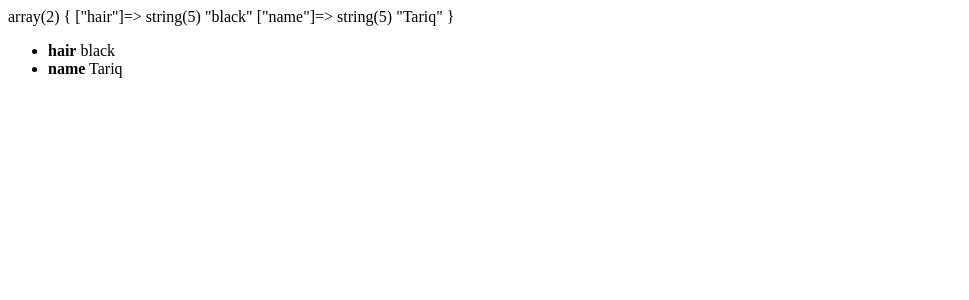
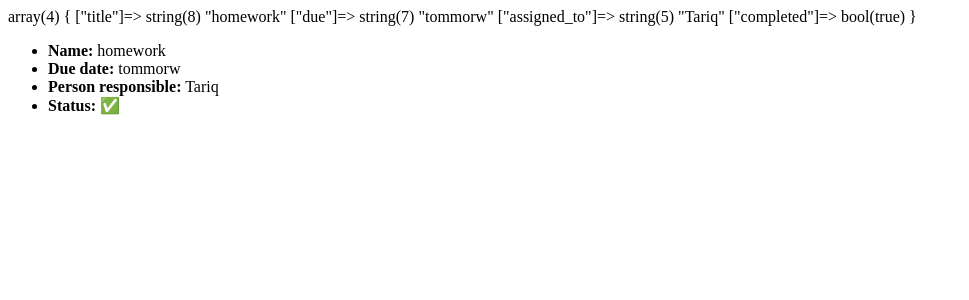
Before and after one commit to Tea2Jay/php_garage, a PHP site: page / in a window 1280 px wide. Shown: the top 300 px of the page, without its empty margins (0-969 px from the left). Run offline with PHP 8.4, Linux system fonts and the light colour scheme.

Commit message:
changed the array to 'task', adding conditional

```diff
--- a/index.php
+++ b/index.php
@@ -1,13 +1,15 @@
 <?php
 
-$person = [
-    'age' => 20,
-    'hair' => 'black'
+$task = [
+    'title' => 'homework',
+    'due' => 'tommorw',
+    'assigned_to' => 'Tariq',
+    'completed' => true
+
 ];
 
-$person['name'] = 'Tariq';
-unset($person['age']);
-var_dump($person);
+
+var_dump($task);
 //die();
 
 require 'index.view.php';
--- a/index.view.php
+++ b/index.view.php
@@ -8,9 +8,24 @@
 
 <body>
     <ul>
-        <?php foreach ($person as $key => $feature) : ?>
-            <li><strong><?= $key ?></strong> <?= $feature ?></li>
-        <?php endforeach ?>
+        <li>
+            <strong>Name:</strong> <?= $task['title'] ?>
+        </li>
+        <li>
+            <strong>Due date:</strong> <?= $task['due'] ?>
+        </li>
+        <li>
+            <strong>Person responsible:</strong> <?= $task['assigned_to'] ?>
+        </li>
+        <li>
+            <strong>Status:</strong>
+            <?php if ($task['completed']) : ?>
+                <span>&#9989;</span>
+            <?php else : ?>
+                <span>&#10060;</span>
+            <?php endif ?>
+        </li>
+
     </ul>
 
 
```
